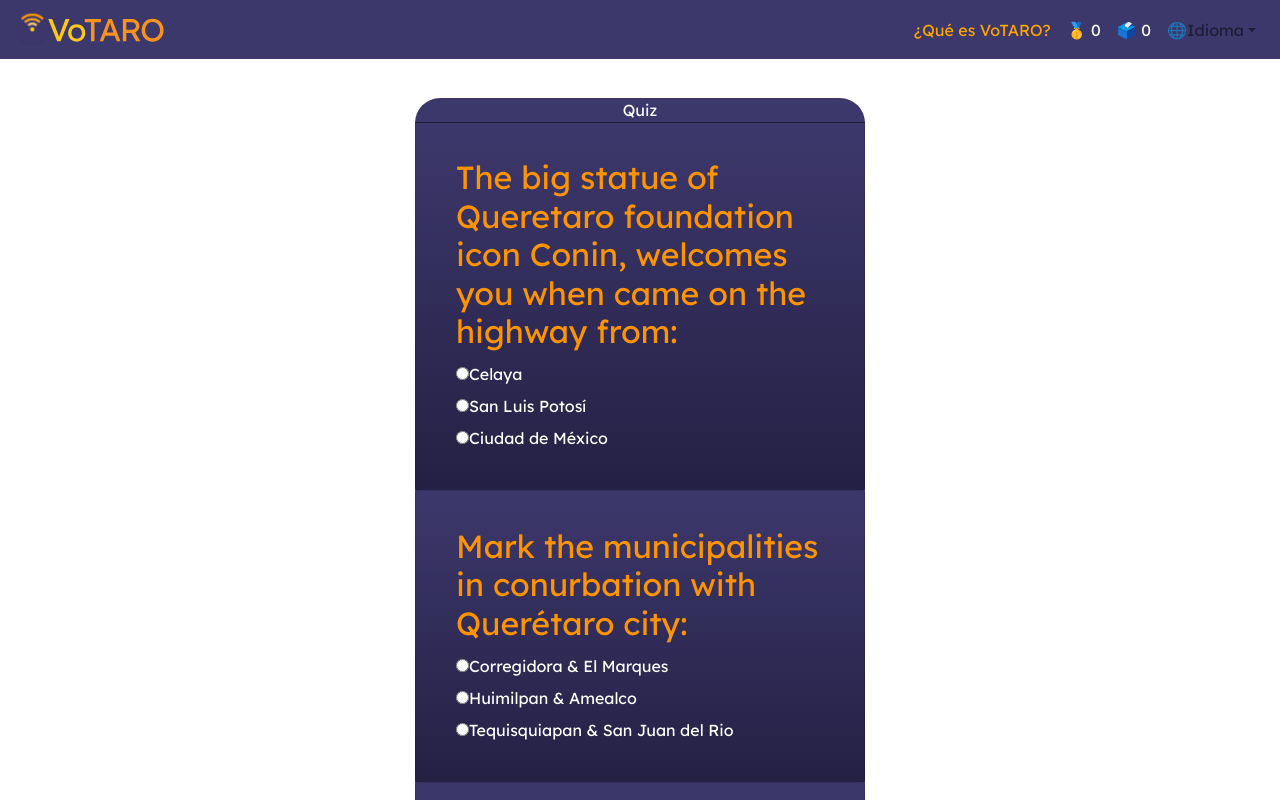
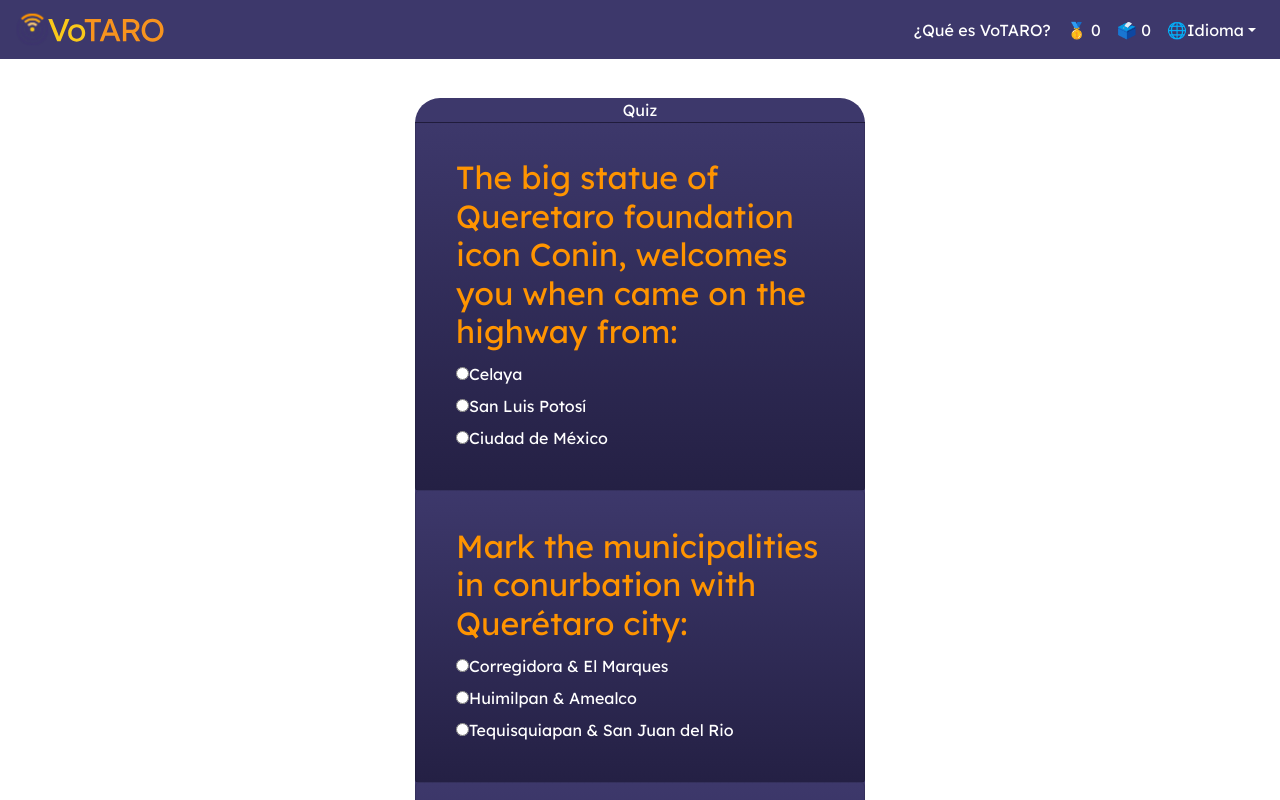
Before and after one commit to zenbitETH/Ciudades-DAO, a React (Create React App) app in the folder frontend/: page /quiz in a window 1280 px wide. Shown: the top 800 px of the page. Built offline with nearby package versions, Linux system fonts and the light colour scheme.

Commit message:
Navbar CSS

```diff
--- a/frontend/src/styles/Home.css
+++ b/frontend/src/styles/Home.css
@@ -10,18 +10,18 @@
 }
 
 a:link {
-  color: #FFff;
+  color: #FFff!important;
 }
 
 a:active{
-  color: #FFff;
+  color: #FAC91A!important;
 }
 a:visited {
-  color: #FAC91A;
+  color: #FAC91A!important;
 }
 
 a:hover {
-  color: #FF9400;
+  color: #FF9400!important;
 }
 
 Nav {
@@ -29,6 +29,10 @@ Nav {
   position: sticky !important;
   font-family: 'Lexend Deca', sans-serif;
   color: #FF9400;
+}
+
+.basic-nav-dropdown {
+  color: #FF9400 !important;
 }
 
 .main  {
```
